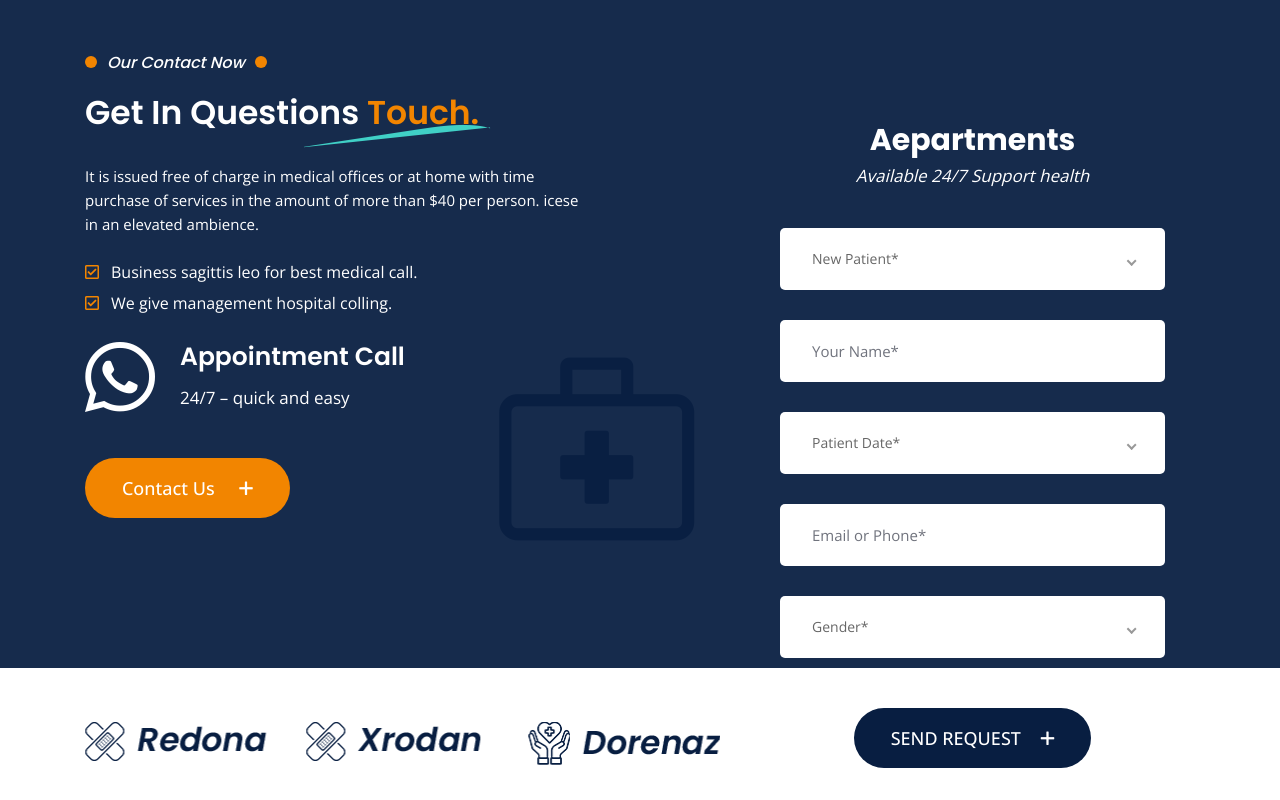
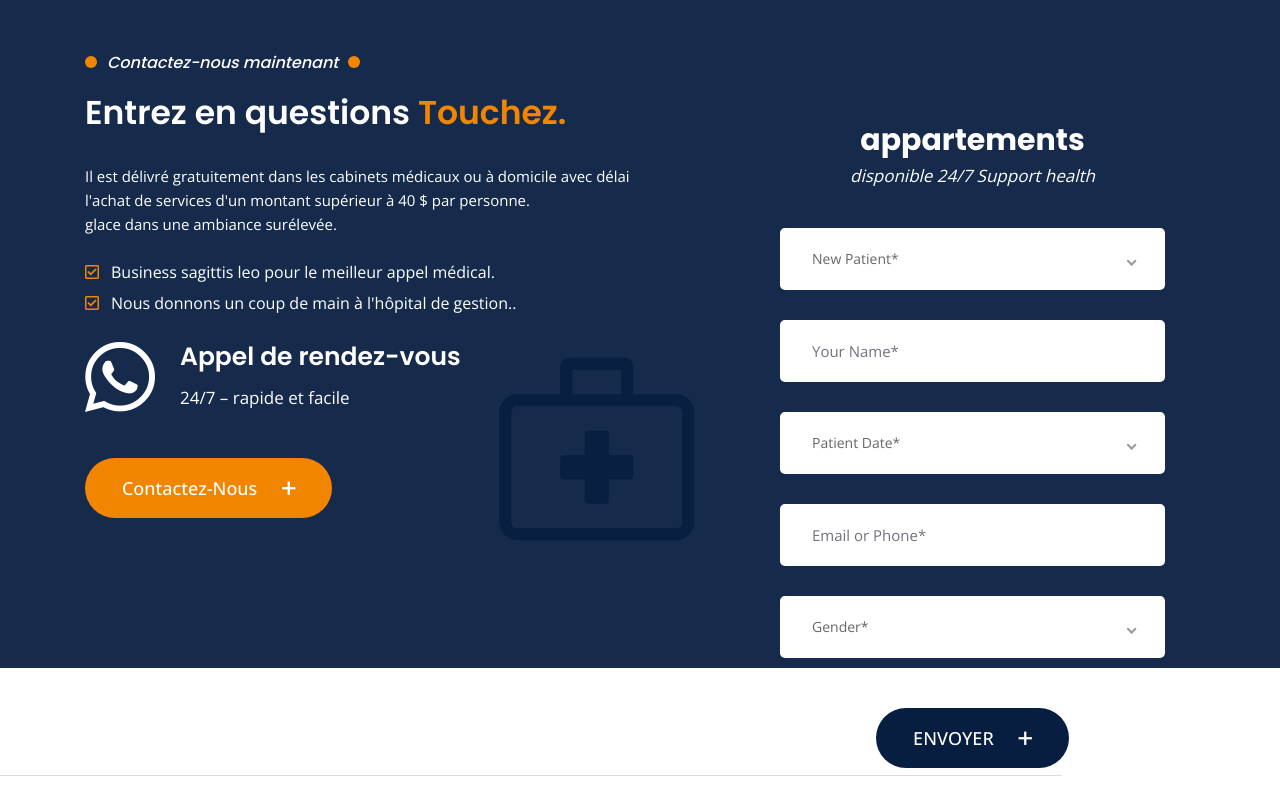
Before and after one commit to AymaneTech/CliniqueDuSourire-Website, a plain HTML site: page contact.html in a window 1280 px wide. Shown: the part 1060-1860 px from the top of the page. Drawn offline with nearby package versions, Linux system fonts and the light colour scheme.

Commit message:
i modify the contact page

```diff
--- a/contact.html
+++ b/contact.html
@@ -301,54 +301,51 @@
       </div>
 
 
-      <div class="contact-form__area p-relative contact-form__bg contact-form__space"
+      <div class="contact-form__area contact-form__bg contact-form__space"
          data-background="assets/img/contact/contact-bg.jpg">
          <div class="contact-form__shape">
-            <span><i class="fal fa-briefcase-medical"></i></span>
+            <span><i class="fal fa-briefcase-medical "></i></span>
          </div>
-         <div class="contact-form__shape-2">
-            <img src="assets/img/contact/ct-shape-2.png" alt>
-         </div>
+         <div class="contact-form__circle d-none d-xxxl-block"></div>
          <div class="container">
             <div class="row">
                <div class="col-xl-7 col-lg-6 col-md-6">
                   <div class="contact-form__item z-index">
                      <div class="contact-form__section-title pb-20">
                         <h4 class="section-subtitle text-white wow tpfadeUp" data-wow-duration=".9s"
-                           data-wow-delay=".3s">Our Contact Now</h4>
+                           data-wow-delay=".3s">Contactez-nous maintenant</h4>
                         <div class="contact-form-title-shape-wrap p-relative wow tpfadeUp" data-wow-duration=".9s"
                            data-wow-delay=".5s">
-                           <h2 class="section-title text-white">Get In Questions
-                              <span>Touch.</span>
+                           <h2 class="section-title text-white">Entrez en questions
+                              <span>Touchez.</span>
                            </h2>
-                           <div class="contact-form-title-shape">
-                              <img src="assets/img/slider/title-shape.png" alt>
-                           </div>
+
                         </div>
                      </div>
                      <div class="contact-form__content-box">
-                        <p class=" wow tpfadeUp" data-wow-duration=".9s" data-wow-delay=".7s">It is issued free of
-                           charge in medical offices or at home with time <br> purchase of services in the amount of
-                           more than $40 per person. icese <br> in an elevated ambience.</p>
+                        <p class=" wow tpfadeUp" data-wow-duration=".9s" data-wow-delay=".7s">Il est délivré gratuitement dans les cabinets médicaux ou à domicile avec délai <br>
+                           l'achat de services d'un montant supérieur à 40 $ par personne. <br> glace
+                           dans une ambiance surélevée.</p>
                         <div class="contact-form__content-list wow tpfadeUp" data-wow-duration=".9s"
                            data-wow-delay=".9s">
                            <ul>
-                              <li><i class="far fa-check-square"></i>Business sagittis leo for best medical call.</li>
-                              <li><i class="far fa-check-square"></i>We give management hospital colling.</li>
+                              <li><i class="far fa-check-square"></i>Business sagittis leo pour le meilleur appel médical.
+                              </li>
+                              <li><i class="far fa-check-square"></i>Nous donnons un coup de main à l'hôpital de gestion..</li>
                            </ul>
                         </div>
                         <div class="contact-form__appointment d-flex align-items-center wow tpfadeUp"
-                           data-wow-duration=".9s" data-wow-delay="1.1s">
+                           data-wow-duration=".9s" data-wow-delay="1s">
                            <div class="contact-form__appointment-icon">
                               <span><i class="fab fa-whatsapp"></i></span>
                            </div>
                            <div class="contact-form__appointment-text">
-                              <h4>Appointment Call</h4>
-                              <span>24/7 – quick and easy</span>
+                              <h4>Appel de rendez-vous</h4>
+                              <span>24/7 – rapide et facile</span>
                            </div>
                         </div>
                         <a class="main-btn tp-btn-hover alt-color-orange wow tpfadeUp" data-wow-duration=".9s"
-                           data-wow-delay="1.3s" href="contact.html"><span>Contact Us</span>
+                           data-wow-delay="1.1s" href="#"><span>contactez-nous</span>
                            <b></b>
                            <i class="far fa-plus"></i>
                         </a>
@@ -359,8 +356,8 @@
                   <div class="contact-form__wrapper-box contact-form__wrapper-bg text-center z-index"
                      data-background="assets/img/contact/contact-bg-1.png">
                      <div class="contact-form__form-text pb-40">
-                        <h4 class="contact-form__title-sm">Aepartments</h4>
-                        <i>Available 24/7 Support health </i>
+                        <h4 class="contact-form__title-sm">appartements</h4>
+                        <i>disponible 24/7 Support health </i>
                      </div>
                      <form action="#">
                         <div class="nice-select" tabindex="0">
@@ -389,14 +386,16 @@
                         </div>
                      </form>
                      <div class="contact-form__btn pt-20">
-                        <button class="main-btn blue-bg"><span>SEND REQUEST</span><i class="far fa-plus"></i></button>
+                        <a class="main-btn blue-bg tp-btn-hover alt-color-white" href="#"><span>ENVOYER</span>
+                           <b></b>
+                           <i class="far fa-plus"></i>
+                        </a>
                      </div>
                   </div>
                </div>
             </div>
          </div>
       </div>
-
 
       <div class="brand__area mb-35">
          <div class="brand__space">
@@ -407,24 +406,16 @@
                         <div class="swiper-container brand__slider-active">
                            <div class="swiper-wrapper">
                               <div class="swiper-slide">
-                                 <div class="brand__slider-item text-center text-md-start">
-                                    <img src="assets/img/brand/brand-1.png" alt>
-                                 </div>
+
                               </div>
                               <div class="swiper-slide">
-                                 <div class="brand__slider-item text-center text-md-start">
-                                    <img src="assets/img/brand/brand-2.png" alt>
-                                 </div>
+
                               </div>
                               <div class="swiper-slide">
-                                 <div class="brand__slider-item text-center text-md-start">
-                                    <img src="assets/img/brand/brand-3.png" alt>
-                                 </div>
+
                               </div>
                               <div class="swiper-slide">
-                                 <div class="brand__slider-item text-center text-md-start">
-                                    <img src="assets/img/brand/brand-4.png" alt>
-                                 </div>
+
                               </div>
                            </div>
                         </div>
```
